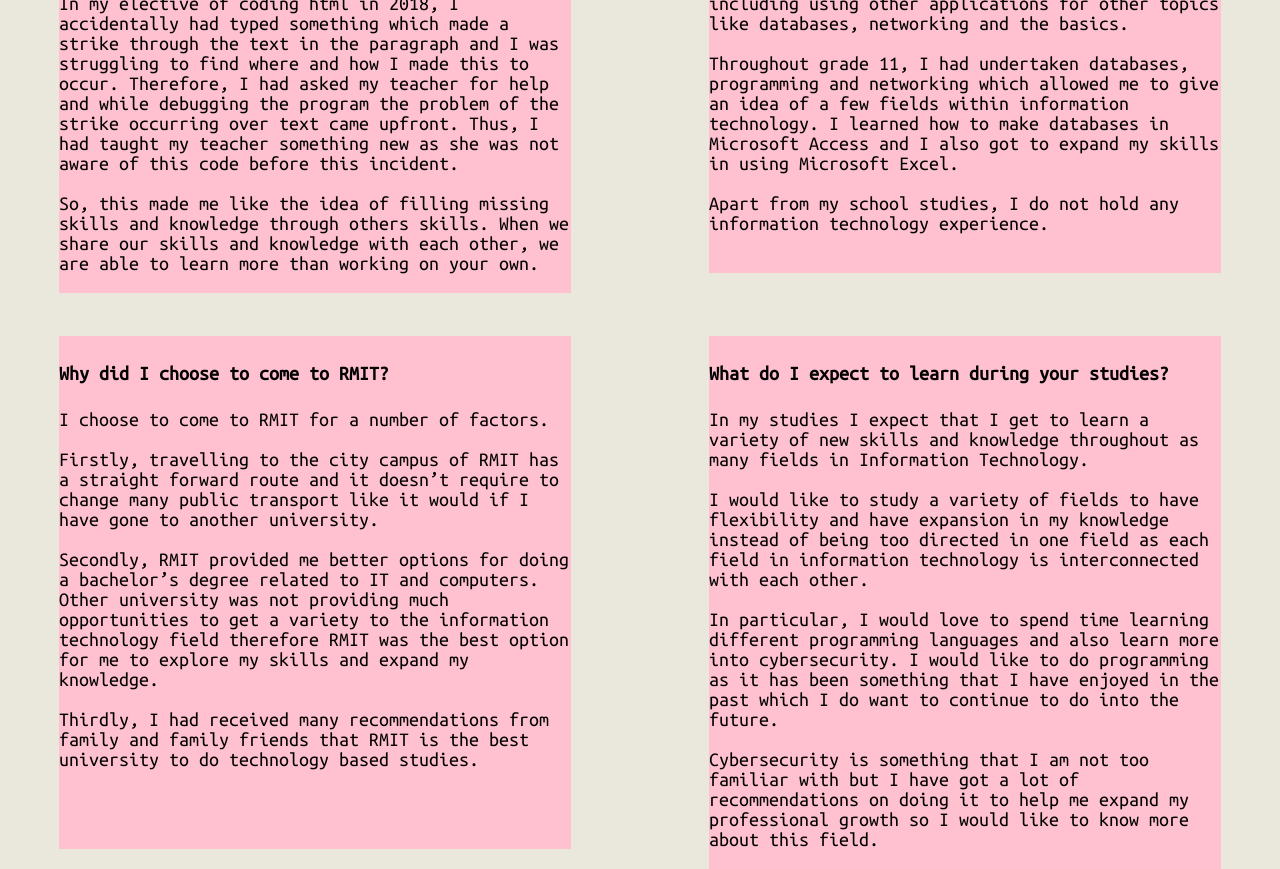
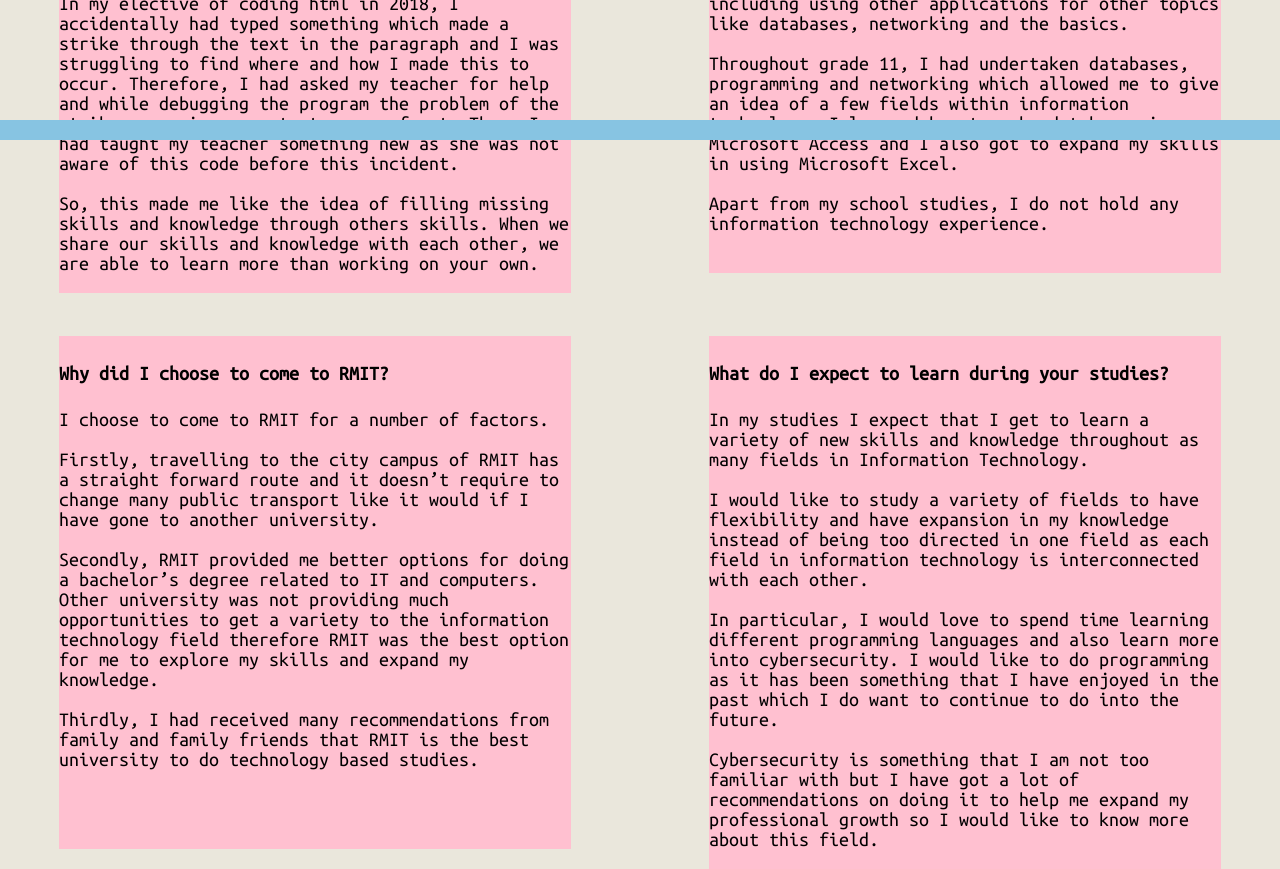
Before and after one commit to Roma-Thakkar/Assignment-1, a plain HTML site: page interest.html in a window 1280 px wide. Shown: the part 1320-2189 px from the top of the page. Drawn offline with Linux system fonts and the light colour scheme.

Commit message:
Fix things up

```diff
--- a/interest.html
+++ b/interest.html
@@ -181,9 +181,10 @@ body{
         margin: 0 auto;
         left: 0;
         right: 0;
-        top: 300%; /* Adjust this value to move the positioned div up and down */
+        top: 180%; /* Adjust this value to move the positioned div up and down */
+        height: 20px;
         text-align: inherit;
-        width:40%;
+        width:100%;
         color: #000000;
         /*padding: 0px 50px 0px 0px;*/
         font-size:20px;
```
